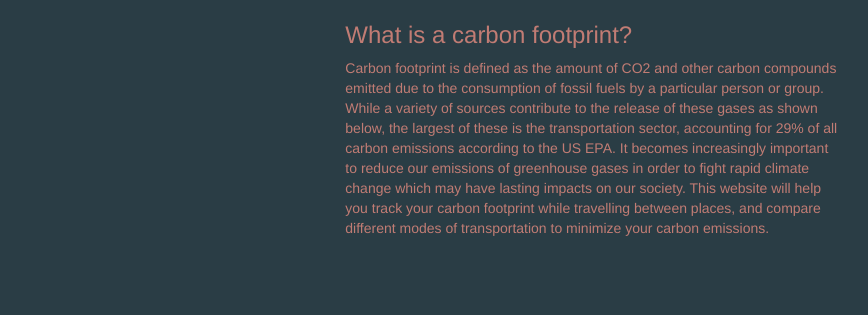
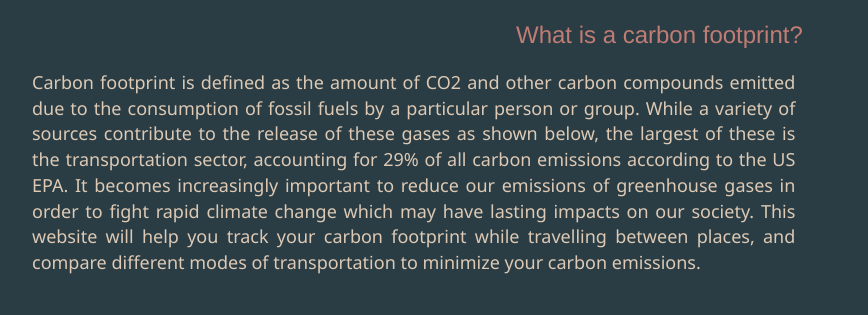
Before and after one commit to jrajan15/Carbon-Footprint-Calculator, a Django app: template CarbonFootprint/CarbonF/templates/home.html in a window 1280 px wide. Shown: the part 89-404 px from the top of the page, without its empty margins (13-881 px from the left). Run offline with Django 3.2, Linux system fonts and the light colour scheme; the template is opened without the code that fills it, so the values that code supplies are empty; some libraries are stand-ins or nearby versions.

Commit message:
minor changes

```diff
--- a/CarbonFootprint/CarbonF/static/css/main.css
+++ b/CarbonFootprint/CarbonF/static/css/main.css
@@ -20,11 +20,20 @@
   color: #c17c74;
   padding: 2px;
   max-width: 100%;
-  margin-left: 40%;
+  margin-left: 60%;
   text-align: center;
 }
 
 .parah-1{
+  padding: 30px;
+  margin-top: 40px;
+  text-align: justify;
+  font-size: large;
+  font-family: 'Segoe UI', Tahoma, Geneva, Verdana, sans-serif;
+  color: #ddc9b4;
+}
+
+.definition{
   padding: 30px;
   margin-top: 40px;
   text-align: justify;
--- a/CarbonFootprint/CarbonF/templates/home.html
+++ b/CarbonFootprint/CarbonF/templates/home.html
@@ -2,8 +2,9 @@
 {% block content %}
 <div class="title">
     <!--<h1 data-aos="fade-up" data-aos-delay="500">Carbon Footprint</h1>-->
-    <div align='left'>
-        <h3>What is a carbon footprint?</h3>
+        <h3 data-aos="fade-up" data-aos-delay="500">What is a carbon footprint?</h3>
+</div>
+<div class="definition" data-aos="fade-up" data-aos-delay="550">
 <p>
     Carbon footprint is defined as the amount of CO2 and other carbon compounds emitted due to the consumption of
     fossil fuels by a particular person or group. While a variety of sources contribute to the release of these
@@ -14,5 +15,4 @@
     minimize your carbon emissions.
 </p>
 </div>
-</div>
 {% endblock %}
```
Lines whose indentation alone changed are shown as unchanged.
